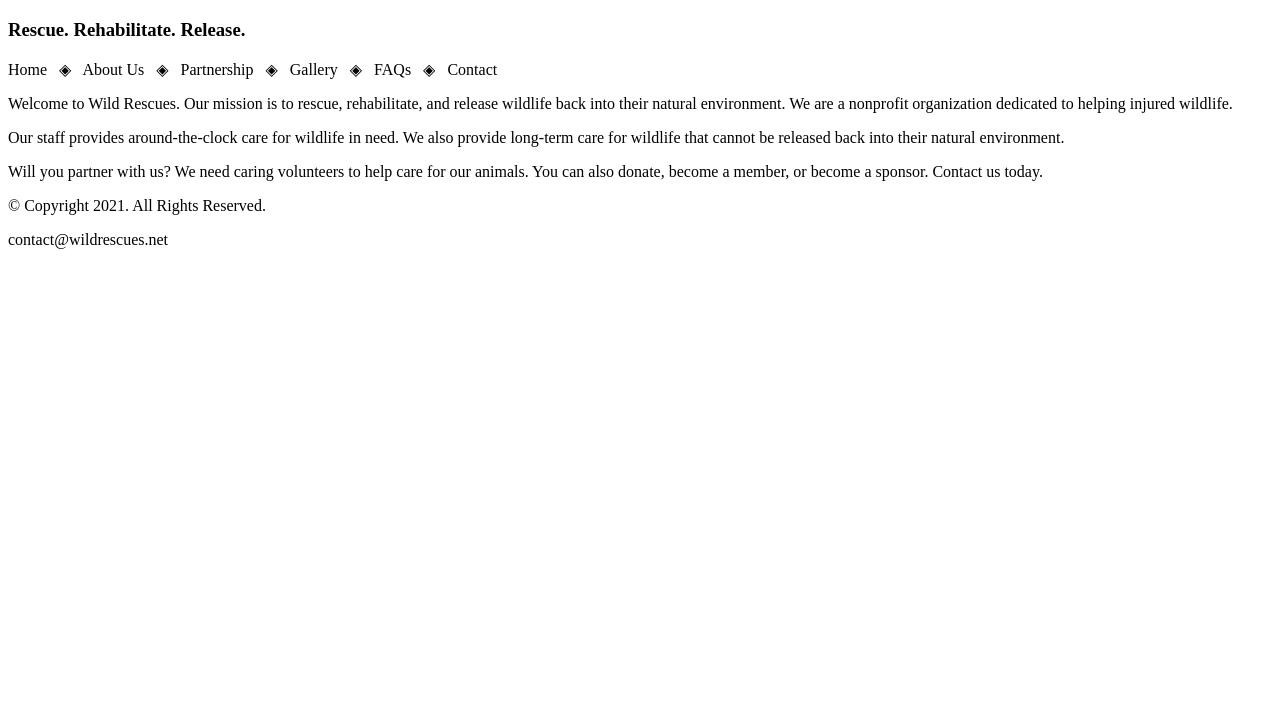
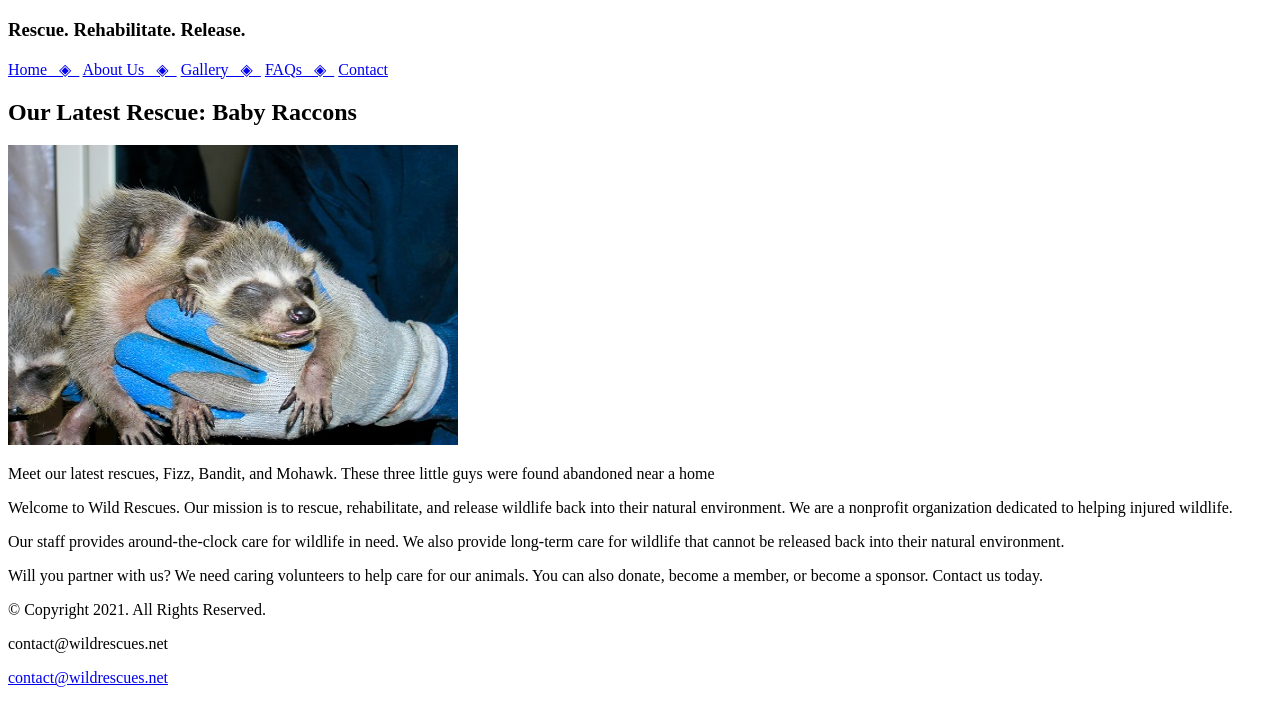
Before and after one commit to 144Sp24/ch3lab2-MAerynM, a plain HTML site: page index.html in a window 1280 px wide. Shown: the part 62-788 px from the top of the page. Drawn offline with Linux system fonts and the light colour scheme.

Commit message:
Update index.html

```diff
--- a/index.html
+++ b/index.html
@@ -17,29 +17,34 @@
 	</header>
 
 	<nav>
-		<p>Home &nbsp; &#9672; &nbsp;
-		About Us &nbsp; &#9672; &nbsp;
-		Partnership &nbsp; &#9672; &nbsp;
-		Gallery &nbsp; &#9672; &nbsp;
-		FAQs &nbsp; &#9672; &nbsp;
-		Contact</p>
+        <a href="index.html">Home &nbsp; &#9672; &nbsp;</a>
+        <a href="about.html">About Us &nbsp; &#9672; &nbsp;</a>
+        <a href="gallery.html">Gallery &nbsp; &#9672; &nbsp;</a>
+        <a href="faqs.html">FAQs &nbsp; &#9672; &nbsp;</a>
+        <a href="contact.html">Contact</a>
 	</nav>
 
 	<!-- Use the main area to add the main content to the webpage -->
 	<main>
+	       <div id="Welcome">
+            <div id="Latest">
+            <h2>Our Latest Rescue: Baby Raccons</h2>
+            <img src="images/baby-raccoons.jpg" alt="hands holding three baby racoons" height="300" width="450">
+            <p>Meet our latest rescues, Fizz, Bandit, and Mohawk. These three little guys were found abandoned near a home</p>
+            </div>
+            <p>Welcome to Wild Rescues. Our mission is to rescue, rehabilitate, and release wildlife back into their natural environment. We are a nonprofit organization dedicated to helping injured wildlife.</p>
 
-		<p>Welcome to Wild Rescues. Our mission is to rescue, rehabilitate, and release wildlife back into their natural environment. We are a nonprofit organization dedicated to helping injured wildlife.</p>
+		  <p>Our staff provides around-the-clock care for wildlife in need. We also provide long-term care for wildlife that cannot be released back into their natural environment.</p>
 
-		<p>Our staff provides around-the-clock care for wildlife in need. We also provide long-term care for wildlife that cannot be released back into their natural environment.</p>
-
-		<p>Will you partner with us? We need caring volunteers to help care for our animals. You can also donate, become a member, or become a sponsor. Contact us today.</p>
-
+		  <p>Will you partner with us? We need caring volunteers to help care for our animals. You can also donate, become a member, or become a sponsor. Contact us today.</p>
+        </div>
 	</main>
 
 	<footer>
 		<p>&copy; Copyright 2021. All Rights Reserved.</p>
 		<p>contact@wildrescues.net</p>
-	</footer>
+        <a href="mailto:contact@wildrescues.net">contact@wildrescues.net</a>
+    </footer>
 
 </body>
 </html>
```
